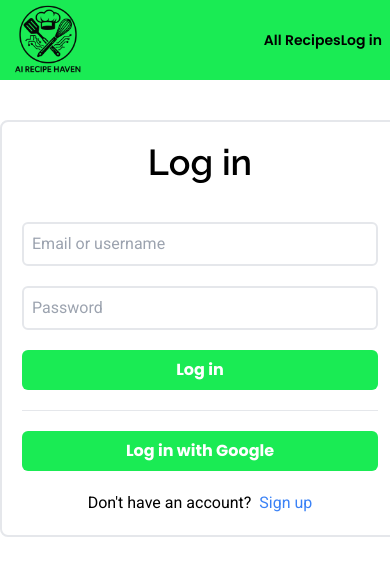
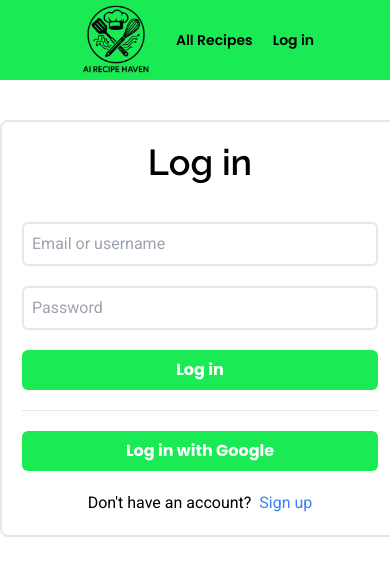
Before and after one commit to karanssu/ai-recipe-haven, a Next.js app: page /login in a window 390 px wide. Shown: the top 576 px of the page. Built offline with nearby package versions, Linux system fonts and the light colour scheme; no server answers.

Commit message:
Mobile Navbar links spacing fixed

```diff
--- a/app/components/(user)/Navbar.tsx
+++ b/app/components/(user)/Navbar.tsx
@@ -13,14 +13,14 @@ const Navbar = async () => {
 	}
 
 	return (
-		<nav className="container mx-auto px-2 md:px-16 flex justify-between items-center">
+		<nav className="container mx-auto px-2 md:px-16 flex justify-center md:justify-between items-center">
 			<div>
 				<Link href="/recipe">
 					<Image src="/logo.png" alt="logo" width={80} height={80} />
 				</Link>
 			</div>
 
-			<div className="flex md:gap-5 text-sm">
+			<div className="flex ml-5 md:ml-0 space-x-5 text-sm">
 				{user && user?._id ? (
 					<>
 						<div>Hello, {user?.name as string}</div>
```
